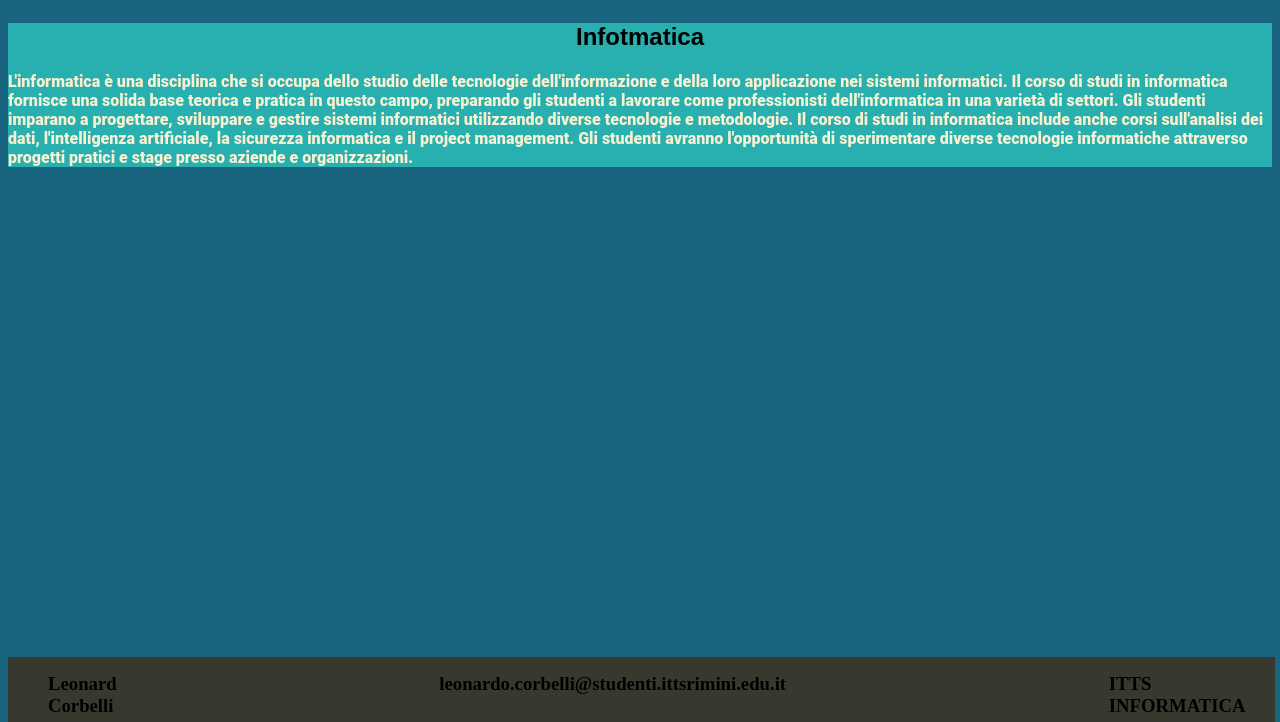
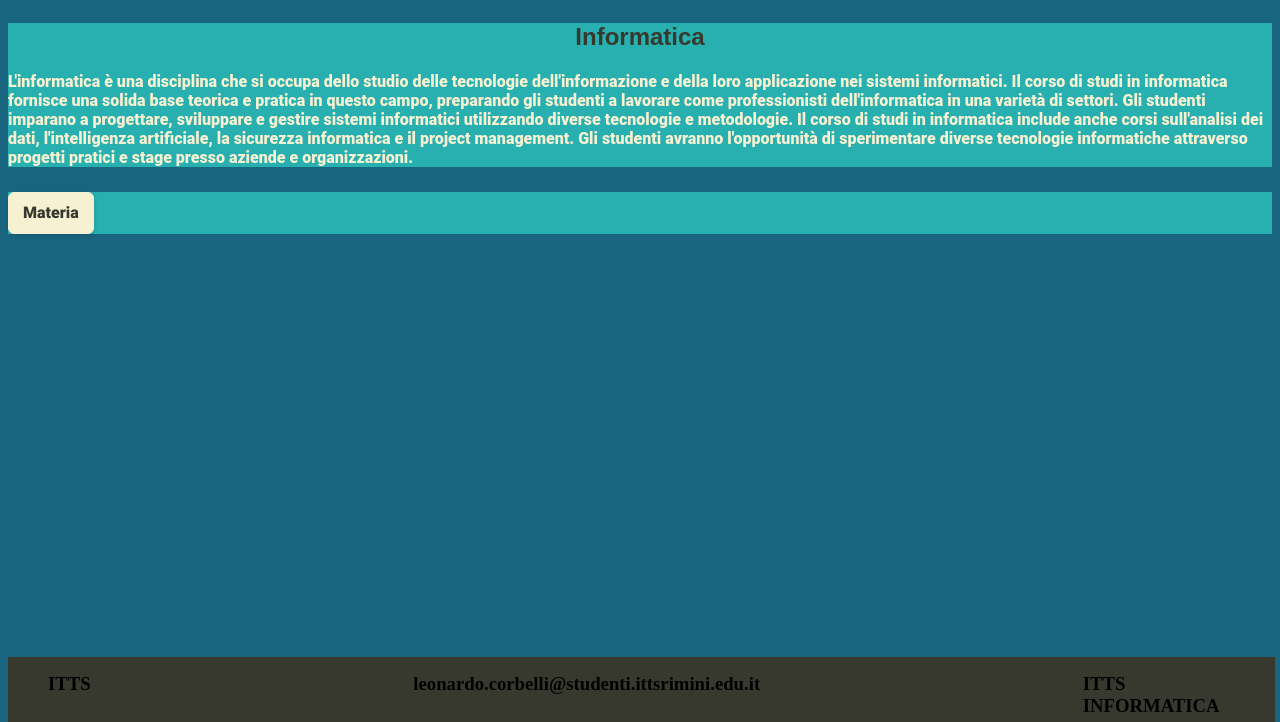
Before and after one commit to MACULINX/SitoBCM, a plain HTML site: page index.html in a window 1280 px wide. Shown: the part 78-800 px from the top of the page. Drawn offline with Linux system fonts and the light colour scheme.

Commit message:
Bottoni css

```diff
--- a/CSS/Index.css
+++ b/CSS/Index.css
@@ -72,7 +72,7 @@ footer h3{
     padding: 0;
 }
 
-    section{
+section{
     height: auto;
     width: 100%;
     background-color: #28afb0;
@@ -87,3 +87,39 @@ section h4{
     font-family: 'Roboto Black', sans-serif;
     color: #f6f1d1;
 }
+
+.materie {
+    background: #f6f1d1;
+    border: 1px solid #f6f1d1;
+    border-radius: 6px;
+    box-shadow: rgba(0, 0, 0, 0.1) 1px 2px 4px;
+    box-sizing: border-box;
+    color: #37392e;
+    cursor: pointer;
+    display: inline-block;
+    font-family: nunito,roboto,proxima-nova,"proxima nova",sans-serif;
+    font-size: 16px;
+    font-weight: 800;
+    line-height: 16px;
+    min-height: 40px;
+    outline: 0;
+    padding: 12px 14px;
+    text-align: center;
+    text-rendering: geometricprecision;
+    text-transform: none;
+    user-select: none;
+    -webkit-user-select: none;
+    touch-action: manipulation;
+    vertical-align: middle;
+}
+
+.materie:hover,
+.materie:active {
+    background-color: initial;
+    background-position: 0 0;
+    color: #d4711b;
+}
+
+.materie:active {
+    opacity: .5;
+}
--- a/index.html
+++ b/index.html
@@ -9,7 +9,7 @@
         <!-- <link rel="icon" href="" type="image/x-icon"> LOGO ICONA -->
     </head>
     <body>
-        <header style="display: flex;height: 80px;width: 100%;place-items: end;justify-content: space-between;">
+        <header style="display: flex;height: 80px;width: auto;place-items: end;justify-content: space-between;">
             <div style="display: flex; align-items: self-end;">
                 <h1 style="color: #cfd7c7; @import url('https://fonts.cdnfonts.com/css/lexend-deca');">Titolo</h1>
             </div>
@@ -22,13 +22,18 @@
             </nav>
         </header>
         <section>
-            <h1 style="text-align: center; @import url('https://fonts.cdnfonts.com/css/lexend-deca');">Infotmatica</h1>
+            <h1 style="text-align: center; @import url('https://fonts.cdnfonts.com/css/lexend-deca');color: #37392e">Informatica</h1>
             <h4 style=" @import url('https://fonts.cdnfonts.com/css/roboto');">L'informatica è una disciplina che si occupa dello studio delle tecnologie dell'informazione e della loro applicazione nei sistemi informatici. Il corso di studi in informatica fornisce una solida base teorica e pratica in questo campo, preparando gli studenti a lavorare come professionisti dell'informatica in una varietà di settori. Gli studenti imparano a progettare, sviluppare e gestire sistemi informatici utilizzando diverse tecnologie e metodologie. Il corso di studi in informatica include anche corsi sull'analisi dei dati, l'intelligenza artificiale, la sicurezza informatica e il project management. Gli studenti avranno l'opportunità di sperimentare diverse tecnologie informatiche attraverso progetti pratici e stage presso aziende e organizzazioni.</h4>
+        </section>
+        <section>
+            <button class="materie" role="button">
+                Materia
+            </button>
         </section>
 
         <footer>
             <ul style="display: flex;gap: 27%;list-style-type: none;margin-right: 2rem;justify-content: space-between;">
-                <li><h3>Leonard Corbelli</h3></li>
+                <li><h3>ITTS</h3></li>
                 <li><h3>leonardo.corbelli@studenti.ittsrimini.edu.it</h3></li>
                 <li><h3>ITTS INFORMATICA</h3></li>
         </footer>
```
